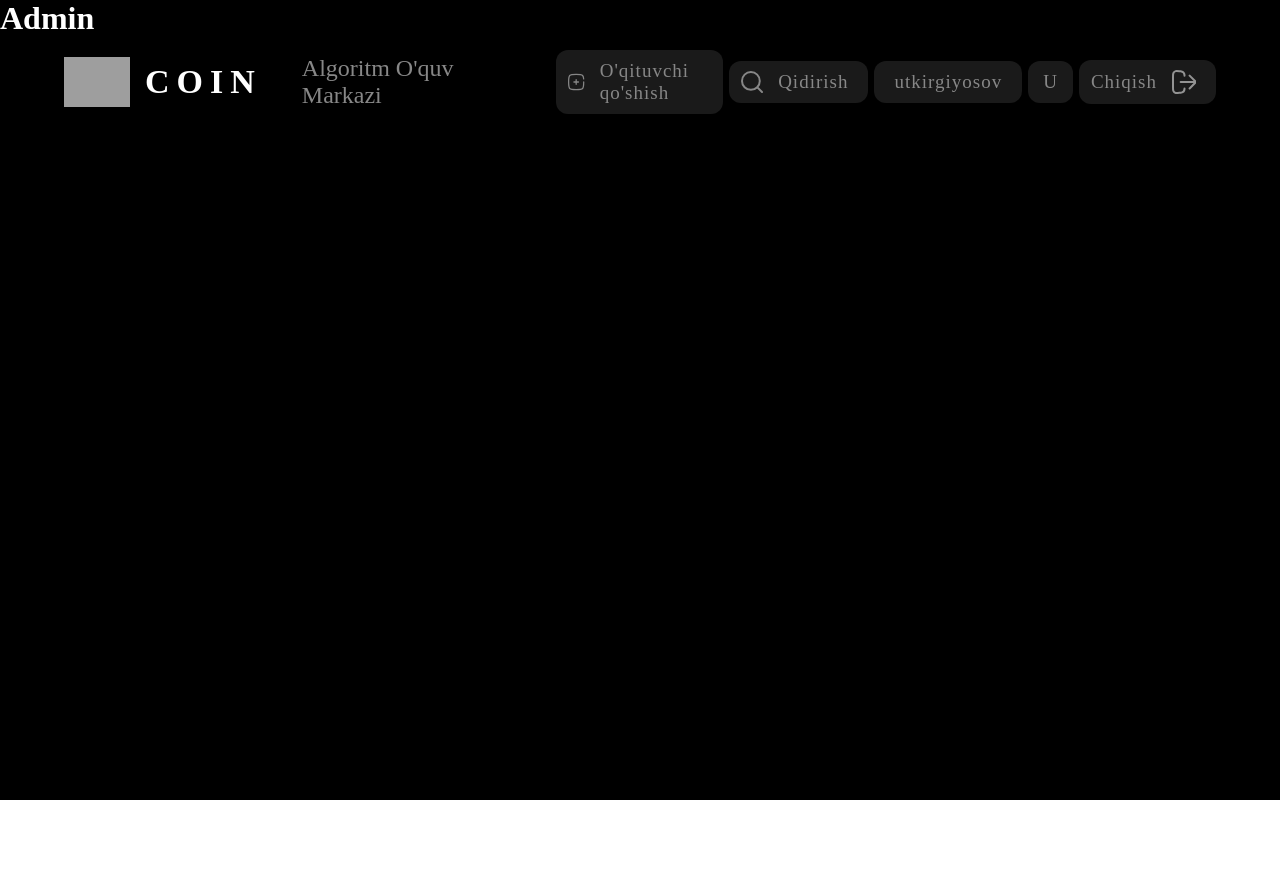
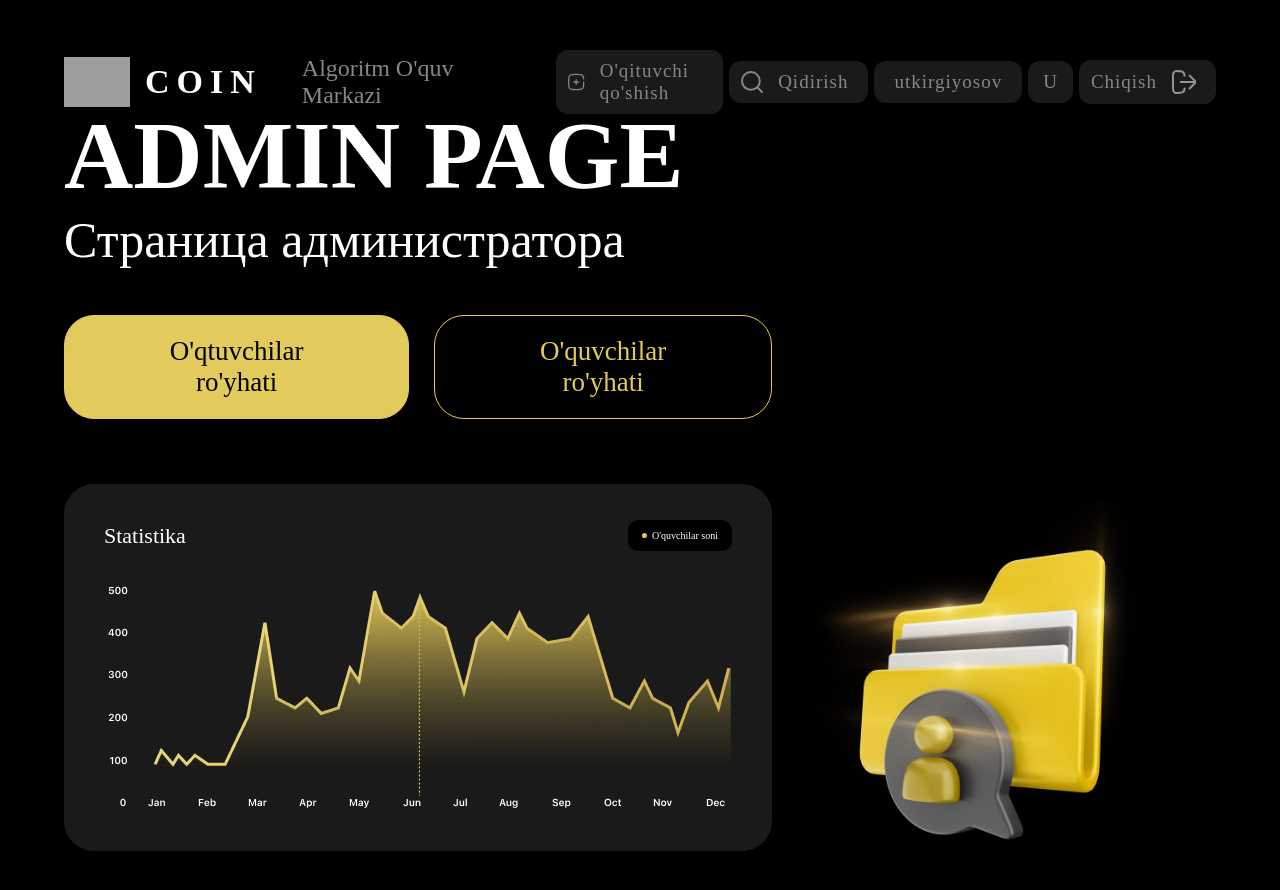
Before and after one commit to azimjonking/algoritmcoin, a React (Create React App) app: page /admin in a window 1280 px wide. Shown: the top 890 px of the page. Before the commit the page ends 800 px from the top, so only its background shows below. Built offline with nearby package versions, Linux system fonts and the light colour scheme; grey boxes are pictures that could not be loaded; a web font is replaced by a local one.

Commit message:
admin page is done

```diff
--- a/src/App.css
+++ b/src/App.css
@@ -29,9 +29,30 @@
 .btn {
   padding: 20px 65px;
   text-align: center;
-  border-radius: 25px;
-  background: var(--main-color);
+  border-radius: 30px;
   font-size: 27px;
   font-family: "SF Pro semibold";
+  transition: all 0.3s ease;
+}
+
+.btn-primary {
+  background: var(--main-color);
+  color: #000;
+  border: 1px solid var(--main-color);
+}
+
+.btn-primary:hover {
+  background: none;
+  color: var(--main-color);
+}
+
+.btn-secondary {
+  background: none;
+  color: var(--main-color);
+  border: 1px solid var(--main-color);
+}
+
+.btn-secondary:hover {
+  background: var(--main-color);
   color: #000;
 }
--- a/src/routes/admin/Admin.css
+++ b/src/routes/admin/Admin.css
@@ -0,0 +1,79 @@
+.admin {
+  min-height: 100dvh;
+  padding-top: 100px;
+  padding-bottom: 80px;
+  display: grid;
+  grid-template-columns: repeat(2, 1fr);
+  align-items: end;
+}
+
+.admin-info {
+  width: 100%;
+}
+
+.admin-btns {
+  margin-top: 46px;
+  margin-bottom: 65px;
+  display: grid;
+  grid-template-columns: auto auto;
+  gap: 25px;
+}
+
+.admin-statistics {
+  width: 100%;
+  border-radius: 30px;
+  background: rgba(255, 255, 255, 0.1);
+  padding: 36px 40px;
+}
+
+.admin-statistics__info {
+  width: 100%;
+  display: flex;
+  justify-content: space-between;
+  align-items: center;
+}
+
+.admin-statistics__info > p:first-child {
+  font-size: 22px;
+  font-family: "SF Pro semibold";
+  color: var(--text-color);
+}
+
+.admin-statistics__info > p:last-child {
+  padding: 10px 14px;
+  background: #000;
+  border-radius: 10px;
+  display: flex;
+  align-items: center;
+  text-align: center;
+  font-size: 10px;
+  font-family: "SF Pro medium";
+  color: var(--title-color);
+}
+
+.admin-statistics__info > p:last-child span {
+  margin-right: 5px;
+  width: 5px;
+  height: 5px;
+  border-radius: 50%;
+  background: linear-gradient(82deg, #f0e081, #cfad4f);
+}
+
+.admin-statistics__img {
+  margin-top: 33px;
+  width: 100%;
+}
+
+.admin-img {
+  width: 100%;
+  height: max-content;
+  display: flex;
+  align-items: center;
+  justify-content: end;
+  overflow: hidden;
+}
+
+.admin-img img {
+  width: 90%;
+  transform: translate(-10%, 10%);
+}
--- a/src/routes/admin/Admin.jsx
+++ b/src/routes/admin/Admin.jsx
@@ -1,10 +1,37 @@
 import React from "react";
+import { Link } from "react-router-dom";
+import "./Admin.css";
 
 const Admin = () => {
   return (
-    <div>
-      <h1>Admin</h1>
-    </div>
+    <section className="admin container">
+      <div className="admin-info">
+        <h1 className="section-title">ADMIN PAGE</h1>
+        <p className="section-subtitle">Страница администратора</p>
+        <div className="admin-btns">
+          <Link className="teachers-btn btn btn-primary" to="/teachers">
+            O'qtuvchilar ro'yhati
+          </Link>
+          <Link className="students-btn btn btn-secondary" to="/students">
+            O'quvchilar ro'yhati
+          </Link>
+        </div>
+        <div className="admin-statistics">
+          <div className="admin-statistics__info">
+            <p>Statistika</p>
+            <p>
+              <span></span> O'quvchilar soni
+            </p>
+          </div>
+          <div className="admin-statistics__img">
+            <img src="./assets/statistics.png" alt="statistics" />
+          </div>
+        </div>
+      </div>
+      <div className="admin-img">
+        <img src="./assets/folder.png" alt="folder" />
+      </div>
+    </section>
   );
 };
 
```
Also changed, not shown: public/assets/folder.png (added), public/assets/statistics.png (added).
